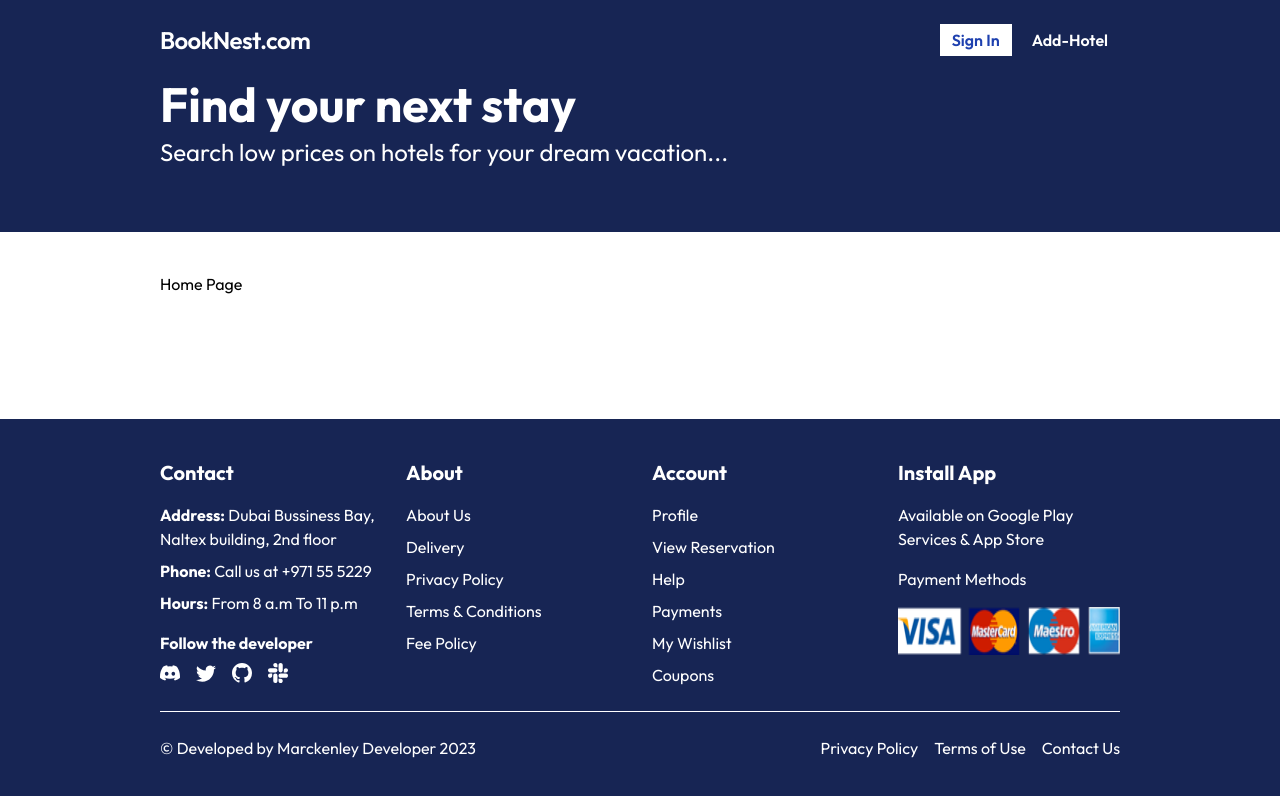
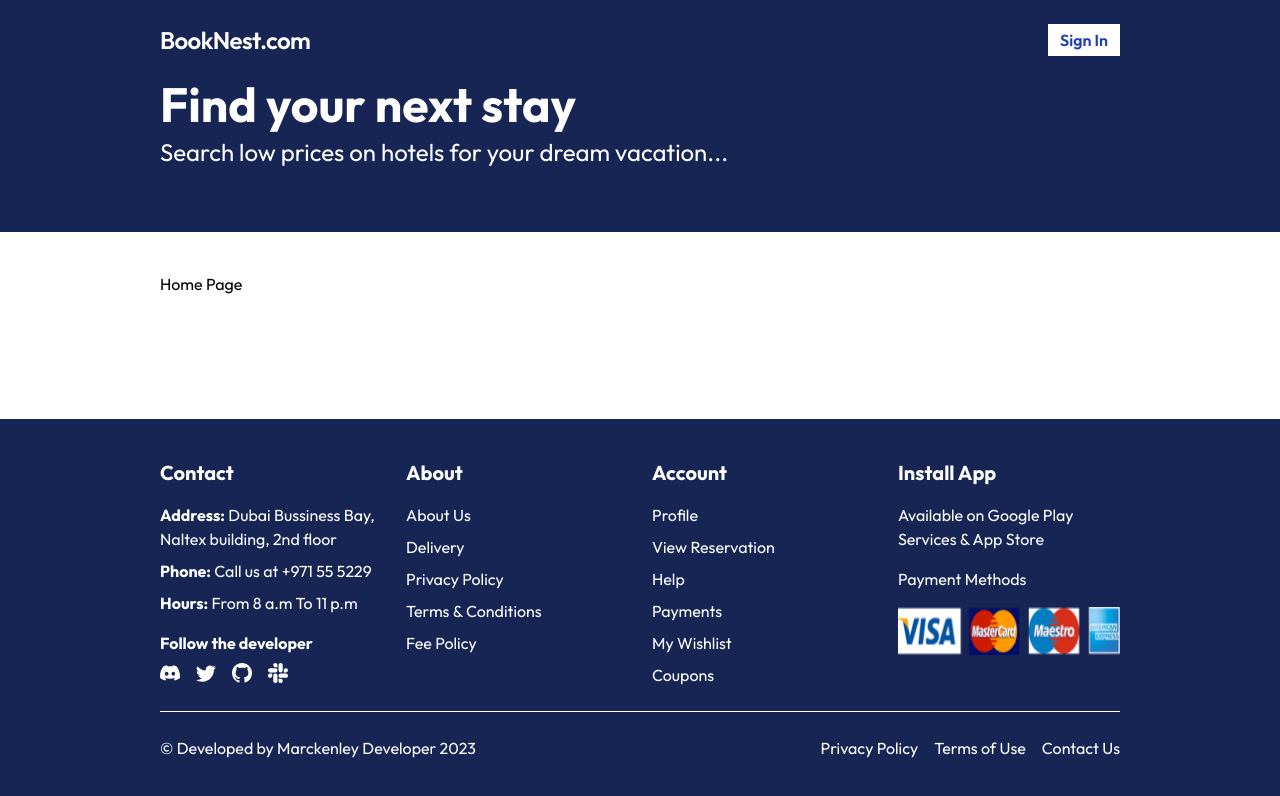
Before and after one commit to Marckenleydev/nestsbooking-frontend, a React (Vite) app: page / in a window 1280 px wide. Shown: the top 796 px of the page. Built offline with nearby package versions, Linux system fonts and the light colour scheme; no server answers.

Commit message:
adding create new hotel feature

```diff
--- a/src/components/Header.tsx
+++ b/src/components/Header.tsx
@@ -21,7 +21,7 @@ function Header() {
                 <SignOutButton/>
                 </> :
                  <> <Link className="text-blue-800 flex items-center px-3 font-semibold hover:bg-gray-100 bg-white cursor-pointer" to="/signin">Sign In</Link> </> }
-                <Link className="flex items-center text-white px-3 font-semibold hover:bg-blue-800" to="/add-hotel">Add-Hotel</Link>
+
 
 
             </span>
```
